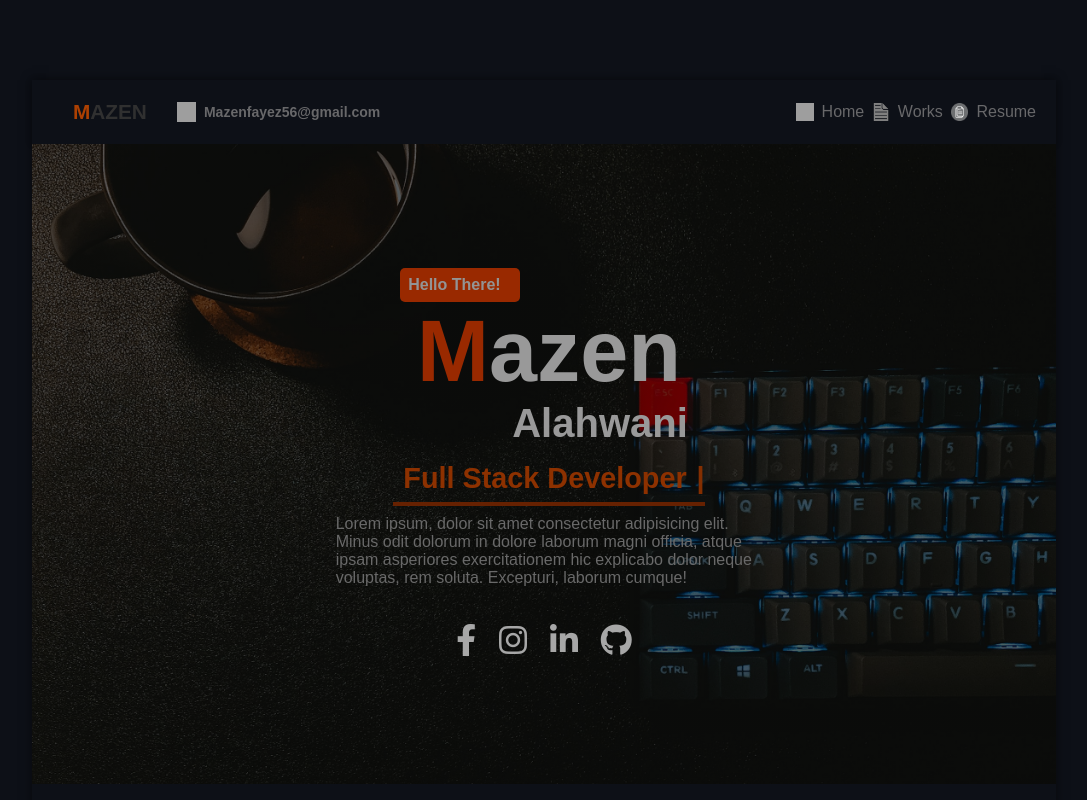
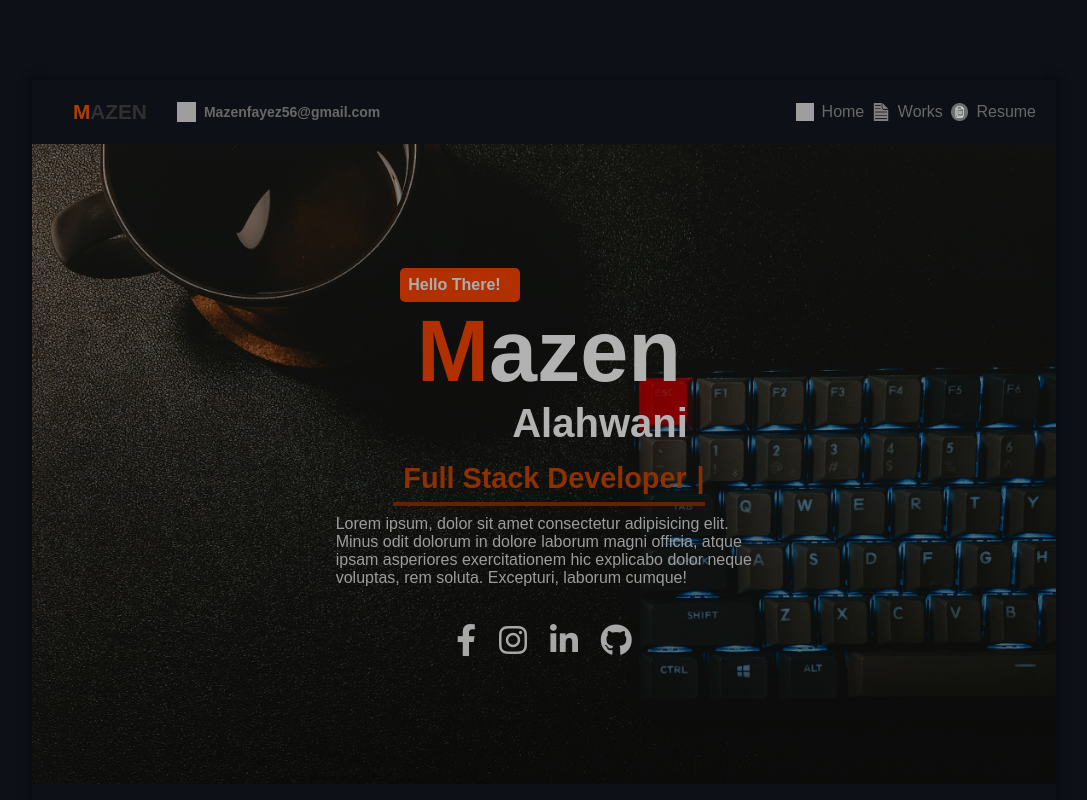
Before and after one commit to mazen250/new-profile, a React (Vite) app: page / in a window 1280 px wide. Shown: the top 800 px of the page, without its empty margins (96-1183 px from the left). Built offline with nearby package versions, Linux system fonts and the light colour scheme; grey boxes are pictures that could not be loaded.

Commit message:
bright text

```diff
--- a/index.html
+++ b/index.html
@@ -2,7 +2,7 @@
 <html lang="en">
   <head>
     <meta charset="UTF-8" />
-    <link rel="icon" type="image/svg+xml" href="/vite.svg" />
+    <link rel="icon" type="image/svg+xml" href="/mazen-logos_white.png" />
     <meta name="viewport" content="width=device-width, initial-scale=1.0" />
     <link
       rel="stylesheet"
--- a/src/pages/Home/style/main.css
+++ b/src/pages/Home/style/main.css
@@ -11,7 +11,7 @@
     display: flex;
     align-items: center;
     justify-content: center;
-    background: linear-gradient(rgba(0, 0, 0, 0.6), rgba(0, 0, 0, 0.6)), url(../../../assets/nubelson-fernandes--Xqckh_XVU4-unsplash.jpg);
+    background: linear-gradient(rgba(0, 0, 0, 0.4), rgba(0, 0, 0, 0.6)), url(../../../assets/nubelson-fernandes--Xqckh_XVU4-unsplash.jpg);
     background-repeat: no-repeat;
     background-size: cover;
     background-position: center;
@@ -35,7 +35,7 @@
         font-size: 2.7rem;
         font-weight: 600;
         margin-bottom: 1rem;
-        filter: brightness(0.6);
+        filter: brightness(0.7);
 
 }
 .homeContainer .home .title .surname{
@@ -54,7 +54,7 @@
         font-size: 1.8rem;
         font-weight: 600;
         margin-bottom: 1rem;
-        filter: brightness(0.71);
+        filter: brightness(0.8);
         border-bottom:  4px solid rgb(163, 52, 0);
         padding-bottom: 0.5rem;
         width: 50%;
@@ -68,7 +68,7 @@
         width: 70%;
         margin:auto;
         margin-bottom: 20px;
-        color: rgb(105, 105, 105);
+        color: rgb(157, 156, 156);
         text-align: start;
         margin-top: 20px;
 }
@@ -93,7 +93,7 @@
         color: rgb(245, 246, 247);
         font-size: 1rem;
         text-align: start;
-        background-color: orangered;
+        background-color: orangered !important;
         padding: 0.5rem;
         border-radius: 5px;
         width: 120px
--- a/src/projects.ts
+++ b/src/projects.ts
@@ -3,7 +3,7 @@ import grad from '../src/assets/grad.jpg'
 import pheonix from '../src/assets/pheonix.png'
 import cambridge from '../src/assets/cambridge.png'
 import ecommerce from '../src/assets/ecommerce.jpg'
-import social from '../src/assets/social.jpg'
+import social from '../src/assets/socialjpg.jpg'
 const projects = [
     {
         id: 1,
```
Also changed, not shown: public/mazen-logos_white.png (added), src/assets/socialjpg.jpg (added).
